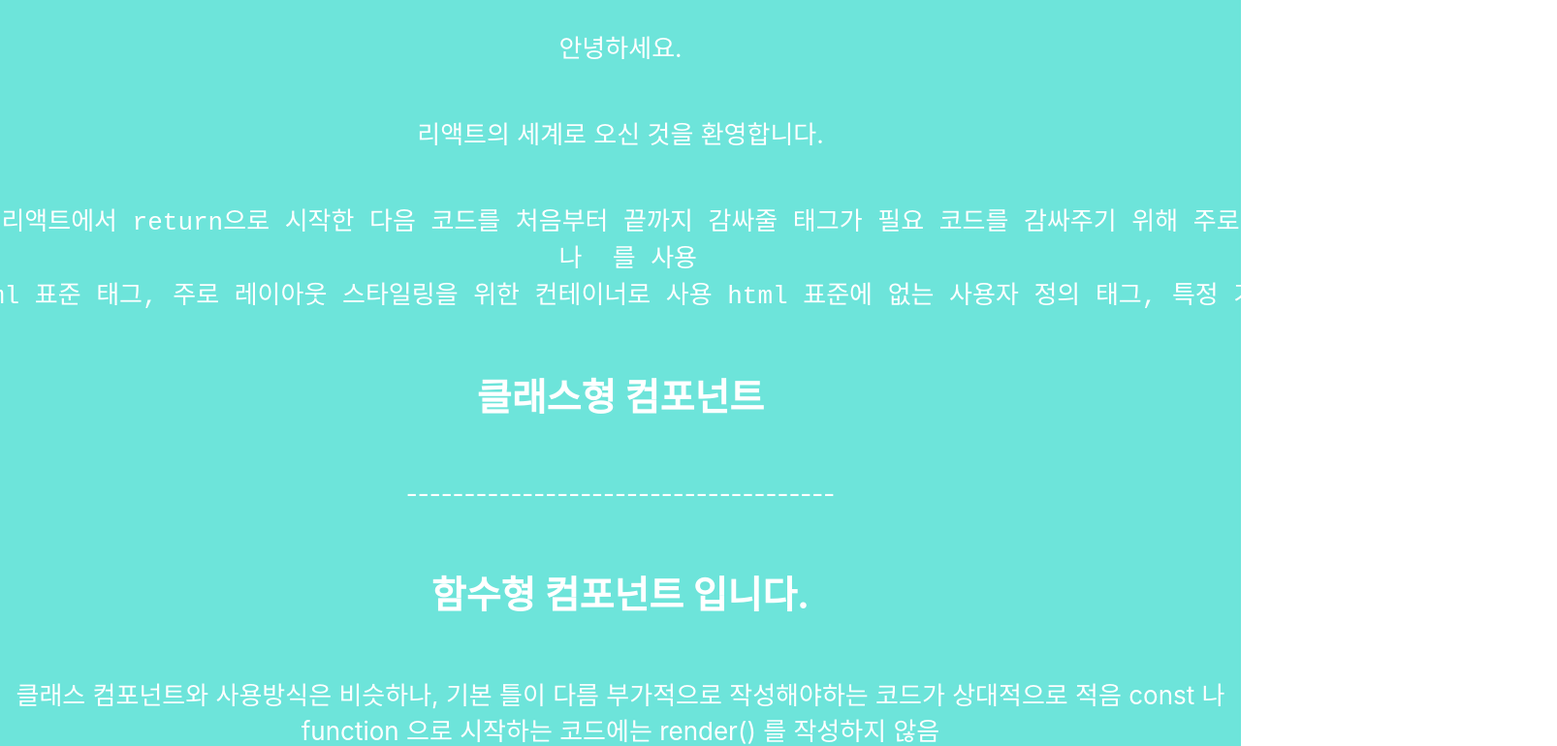
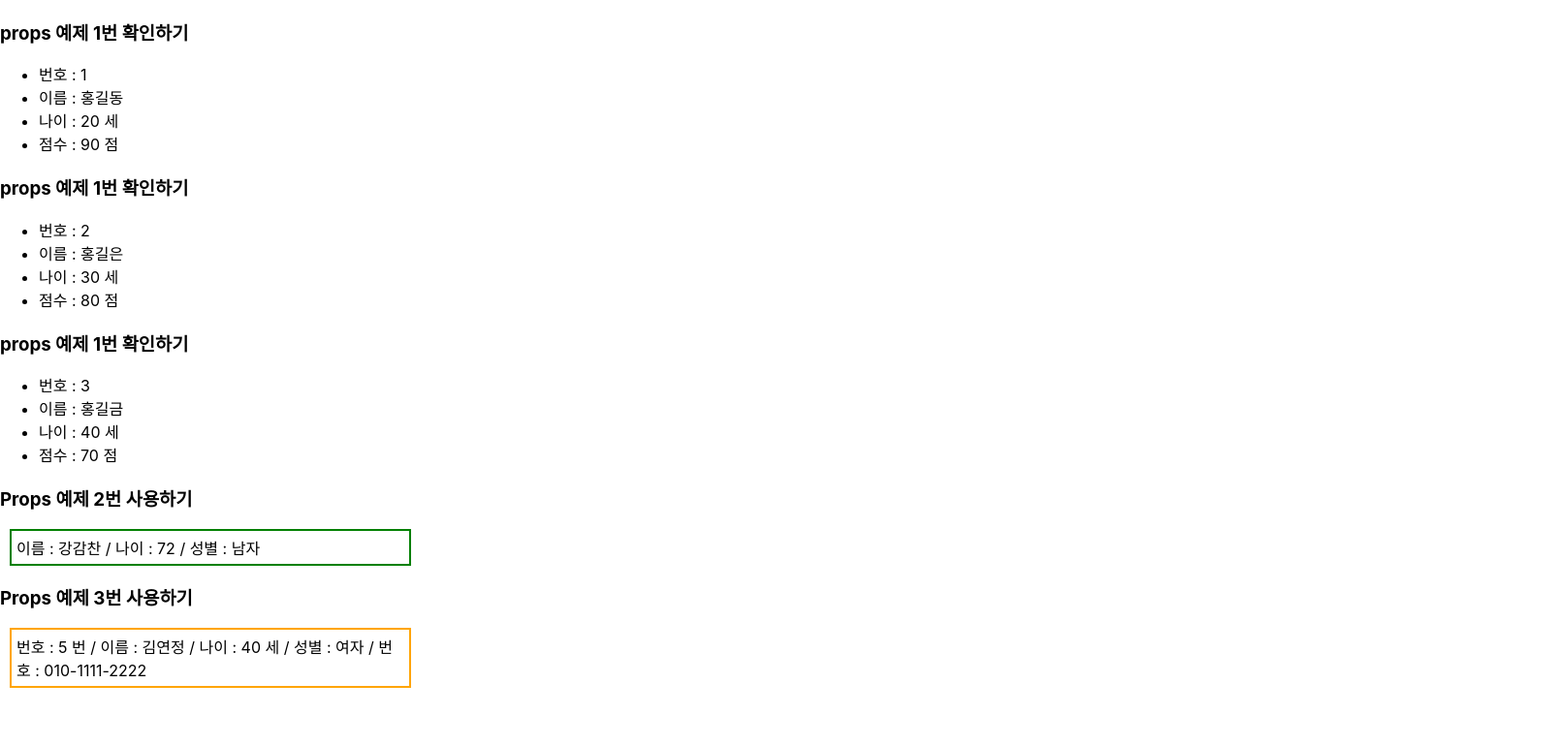
Before and after one commit to sangjunchung/React-tutorial, a React (Create React App) app in the folder tutorial-one/: page / in a window 1280 px wide. Shown: the top 770 px of the page at 97% size, 1606 px wide, since content can reach past the window. Built offline with nearby package versions, Linux system fonts and the light colour scheme.

Commit message:
react props class

```diff
--- a/tutorial-one/src/App.css
+++ b/tutorial-one/src/App.css
@@ -1,38 +1,17 @@
-.App {
-  text-align: center;
+.red {
+  color: red;
 }
 
-.App-logo {
-  height: 40vmin;
-  pointer-events: none;
+.info {
+  border: 2px solid green;
+  margin: 10px;
+  padding: 5px;
+  width: 400px;
 }
 
-@media (prefers-reduced-motion: no-preference) {
-  .App-logo {
-    animation: App-logo-spin infinite 20s linear;
-  }
+.info-ex {
+  border: 2px solid orange;
+  margin: 10px;
+  padding: 5px;
+  width: 400px;
 }
-
-.App-header {
-  background-color: #6de4da;
-  min-height: 100vh;
-  display: flex;
-  flex-direction: column;
-  align-items: center;
-  justify-content: center;
-  font-size: calc(10px + 2vmin);
-  color: white;
-}
-
-.App-link {
-  color: #61dafb;
-}
-
-@keyframes App-logo-spin {
-  from {
-    transform: rotate(0deg);
-  }
-  to {
-    transform: rotate(360deg);
-  }
-}
--- a/tutorial-one/src/App.js
+++ b/tutorial-one/src/App.js
@@ -1,5 +1,3 @@
-import R01 from "./R01_ClassComponent.js";
-import R02 from './R02_FunctionComponent.js';
 import "./App.css"; /* CSS를 얻어와 아래 작성된 태그 옆에 className으로 적용 */
 /*
 기본 html 에서는 CSS를 적용할 때 class 라는 이름을 사용하지만
@@ -13,16 +11,39 @@ js를 가져올 때는 import [여기서 사용할 이름] from "javascript파
 R01.ClassComponent.js를 가져와서 App.js에 적용
 R01.ClassComponent.js R01 이라는 별칭을 사용해서 App.js 적용
 */
+import R01 from "./R01_ClassComponent.js";
+import R02 from './R02_FunctionComponent.js';
+import Props1 from './R03_Props.js';
+import Props2 from './R04_Props2.js';
+import Props3 from './R05_Props3.js';
+
 function App() {
   return (
-    <div className="App">
-      <header className="App-header">
-        <p>안녕하세요.</p>
-        <p>리액트의 세계로 오신 것을 환영합니다.</p>
-        <R01 />
-        <p>-------------------------------------</p>
-        <R02 />
-      </header>
+    /*
+    리액트는 알아서 새로고침을 주기적으로 자주 진행
+    주석 :  / * * / -> 설명이나 추가 내용을 작성할 때 사용
+          { / * * / } -> 주로 코드를 주석 처리할 때 사용
+    */
+    <div className="App-header">
+        {/*<R01 />*/}
+        {/*<R02 />*/}
+        <Props1 num='1' name='홍길동' age='20' score='90' />
+        <Props1 num='2' name='홍길은' age='30' score='80' />
+        <Props1 num='3' name='홍길금' age='40' score='70' />
+        <h3>Props 예제 2번 사용하기</h3>
+        <Props2 name='강감찬' age='72' gender="남자" />
+
+        {/*
+        <Props2 name='강감찬' age='72' gender="남자" />
+
+        Props2 객체는 아래와 같은 코드를 한 줄로 작성하기 위해 가져온 이름
+
+        <div className="info">
+            이름 : 강감찬 / 나이 : 72 / 성별 : 남자
+        </div>
+        */}
+        <h3>Props 예제 3번 사용하기</h3>
+        <Props3 num='5' name="김연정" age='40' gender='여자' phone='010-1111-2222' />
     </div>
   );
 }
--- /dev/null
+++ b/tutorial-one/src/R03_Props.js
@@ -0,0 +1,25 @@
+/* Props 예제1 (함수형 컴포넌트)
+
+@param {*} props : 부모 -> 자식 컴포넌트로 데이터 전달 시 사용하는 객체
+*/
+
+const 부모1번 = (props) => {
+    // 부모 컴포넌트로 전달받은 데이터 확인
+    console.log("부모1번 : " ,props);
+
+    return(
+        <>
+            <h3>props 예제 1번 확인하기</h3>
+
+            {/* js 값이나 코드를 html 내부에 사용할 땐 {} 안에 작성 */}
+            <ul>
+                <li>번호 : {props.num}</li>
+                <li>이름 : {props.name}</li>
+                <li>나이 : {props.age} 세</li>
+                <li>점수 : {props.score} 점</li>
+            </ul>
+        </>
+    )
+}
+
+export default 부모1번;
--- /dev/null
+++ b/tutorial-one/src/R04_Props2.js
@@ -0,0 +1,17 @@
+const 부모2번 = (props) => {
+    // props : 부모 컴포넌트(태그)로부터 전달 받은 값을 담은 객체
+
+    // js 변수 선언 / 초기화 방법 중 하나
+    // 오른쪽에 있는 (props) 객체의 key 값이
+    // 왼쪽에 작성된 변수명과 일치하다면
+    // 자동으로 대입시켜줌
+    const {name, age, gender} = props;
+
+    return(
+        <div className="info">
+            이름 : {name} / 나이 : {age} / 성별 : {gender}
+        </div>
+    );
+}
+
+export default 부모2번;
--- /dev/null
+++ b/tutorial-one/src/R05_Props3.js
@@ -0,0 +1,12 @@
+const 부모3번 = (props) => {
+
+    const {num, name, age, gender, phone} = props;
+
+    return(
+        <div className="info-ex">
+            번호 : {num} 번 / 이름 : {name} / 나이 : {age} 세 / 성별 : {gender} / 번호 : {phone}
+        </div>
+    )
+}
+
+export default 부모3번;
```
Also changed, not shown: 1 other file (tests, documents, lock files or other folders).
